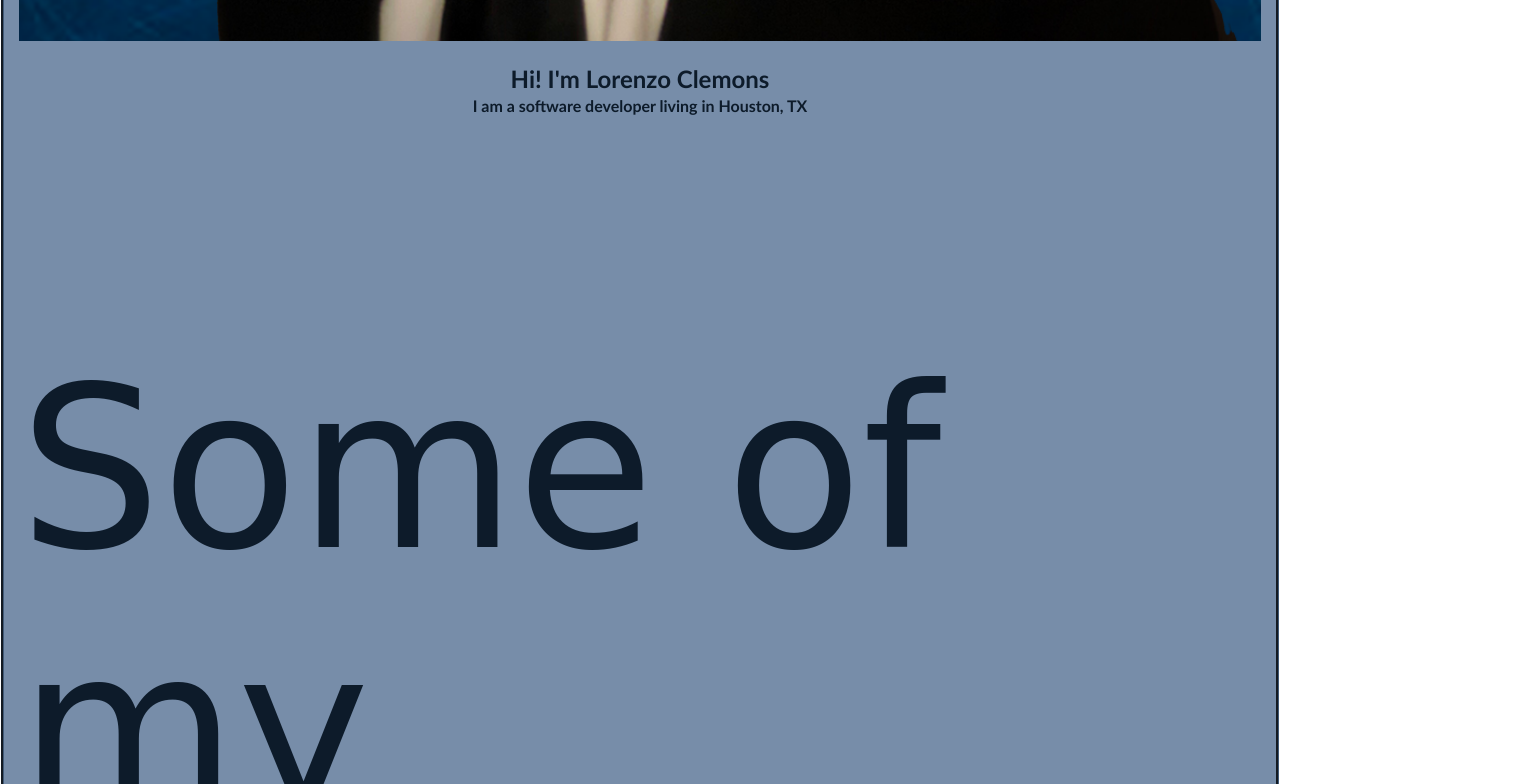
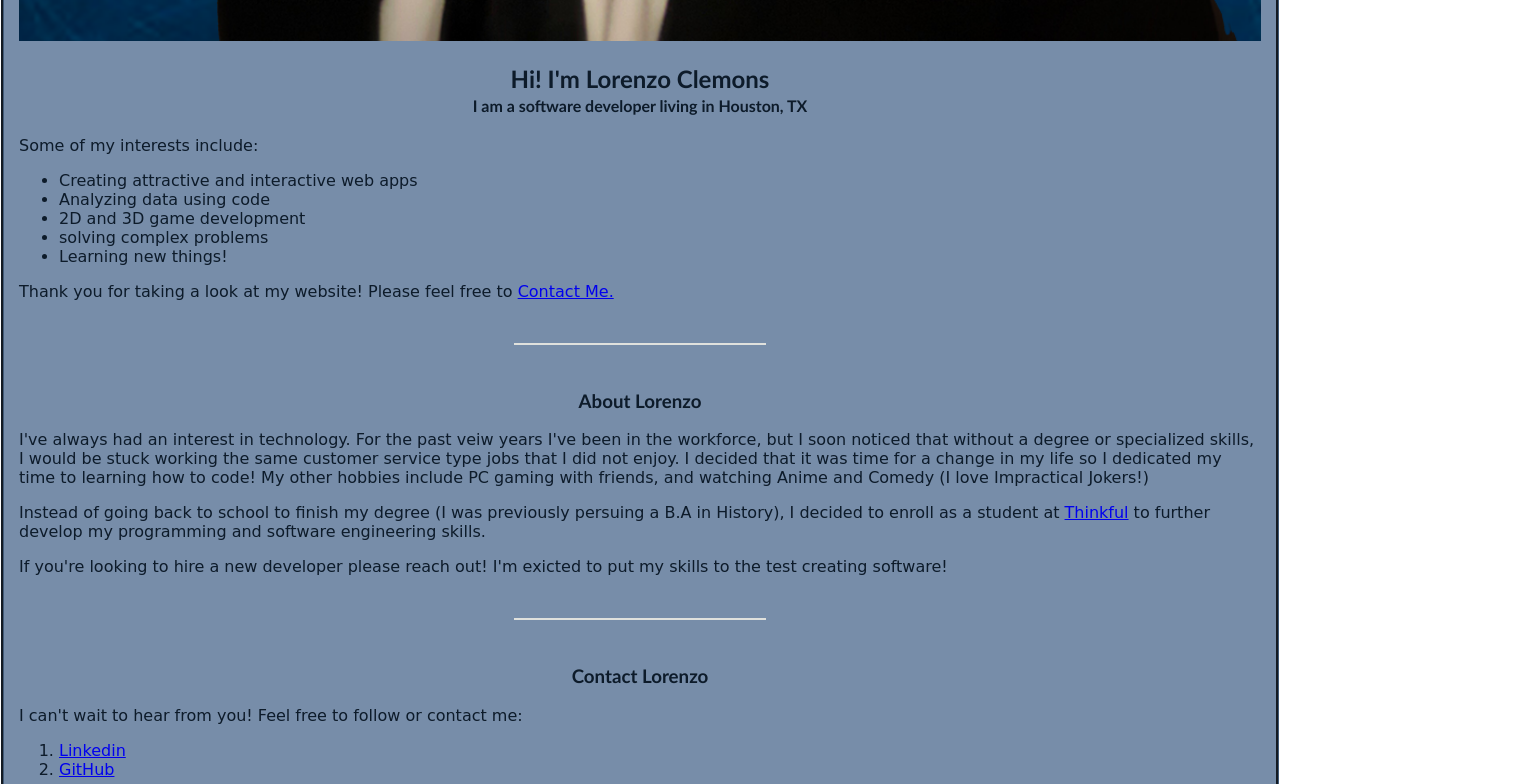
Before and after one commit to LorenzoClemons/LorenzoClemons.github.io, a plain HTML site: page index.html in a window 1280 px wide. Shown: the part 1160-1944 px from the top of the page, 1540 px wide, since content can reach past the window. Drawn offline with Linux system fonts and the light colour scheme.

Commit message:
Update style.css

```diff
--- a/style.css
+++ b/style.css
@@ -21,7 +21,7 @@ img {
 }
 p {
   font-family: Bradley Hand, cursive; /* declare font */
-  font-size: 14em /* declare font size" */
+  font-size: 1em /* declare font size" */
 
 }
 
```
